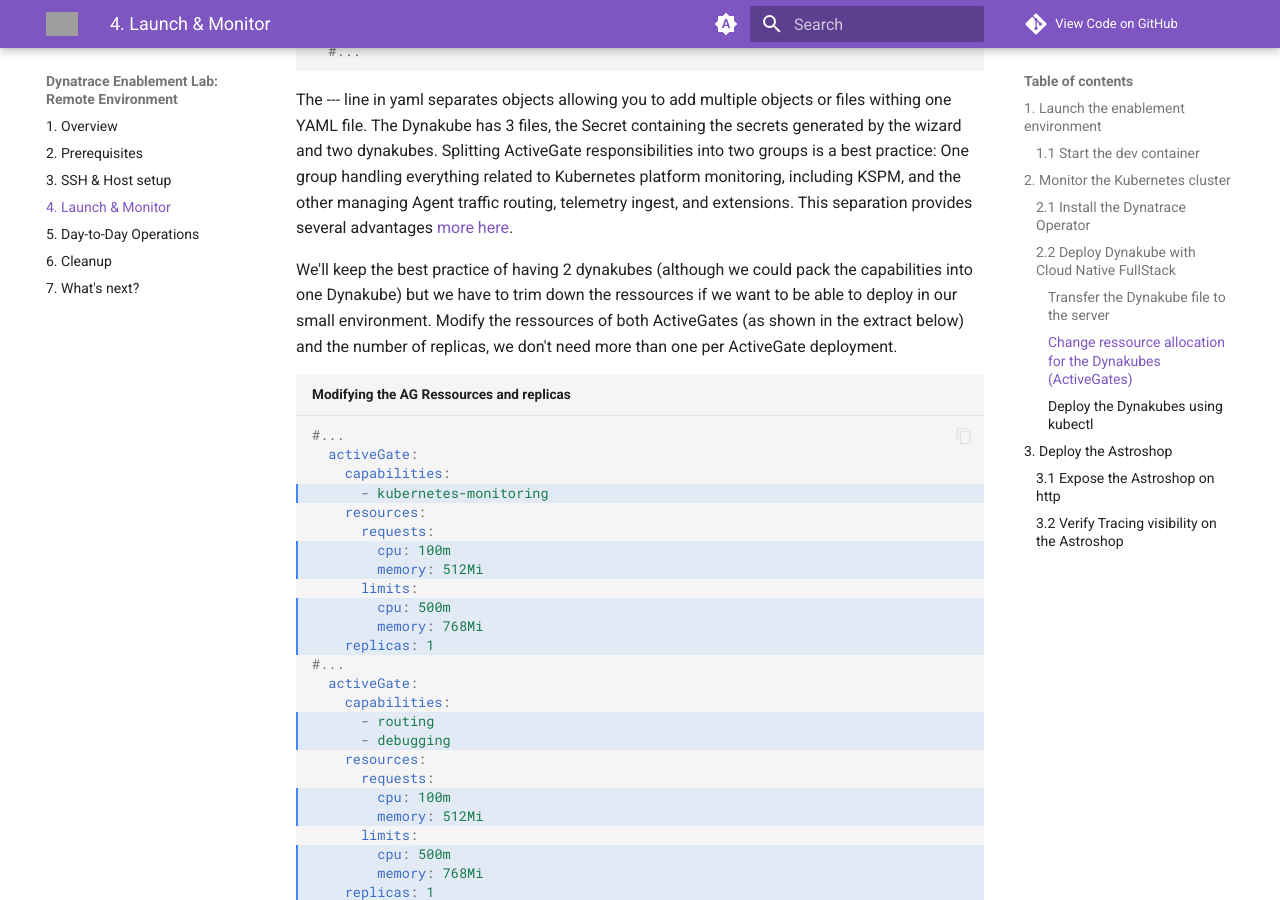
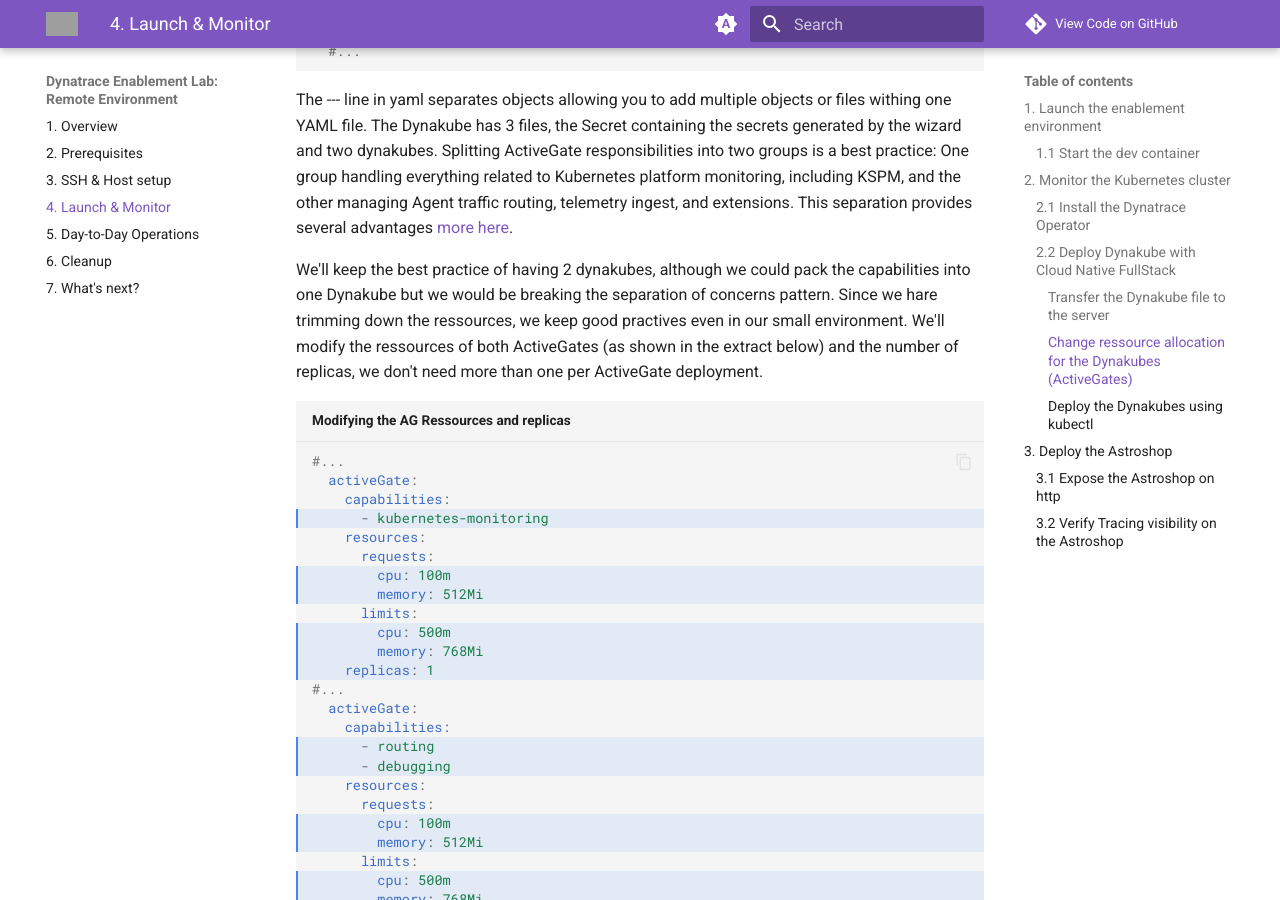
Before and after one commit to danatrace/remote-environment, an MkDocs documentation site: the page built from docs/launch.md, in a window 1280 px wide and 900 px high, scrolled down 2206 px. Built offline with MkDocs 1.6.1 and Material for MkDocs 9.7.7, drawn with Linux system fonts in a browser that asks for light colours; comment, search, counter and statistics services are not loaded; grey boxes are pictures that could not be loaded.

Commit message:
better explination of separation of concerns

````diff
--- a/docs/launch.md
+++ b/docs/launch.md
@@ -94,7 +94,7 @@ metadata:
 
 The --- line in yaml separates objects allowing you to add multiple objects or files withing one YAML file. The Dynakube has 3 files, the Secret containing the secrets generated by the wizard and two dynakubes. Splitting ActiveGate responsibilities into two groups is a best practice: One group handling everything related to Kubernetes platform monitoring, including KSPM, and the other managing Agent traffic routing, telemetry ingest, and extensions. This separation provides several advantages [more here](https://docs.dynatrace.com/docs/shortlink/ag-sizing-guide#using-a-dedicated-activegate-for-kubernetes-platform-monitoring).
 
-We'll keep the best practice of having 2 dynakubes (although we could pack the capabilities into one Dynakube) but we have to trim down the ressources if we want to be able to deploy in our small environment. Modify the ressources of both ActiveGates (as shown in the extract below) and the number of replicas, we don't need more than one per ActiveGate deployment.
+We'll keep the best practice of having 2 dynakubes, although we could pack the capabilities into one Dynakube but we would be breaking the separation of concerns pattern. Since we hare trimming down the ressources, we keep good practives even in our small environment. We'll modify the ressources of both ActiveGates (as shown in the extract below) and the number of replicas, we don't need more than one per ActiveGate deployment.
 
 ```yaml title="Modifying the AG Ressources and replicas" hl_lines="4 7-8 10-11 12 16-17 20-21 23-25"
 #...
````
